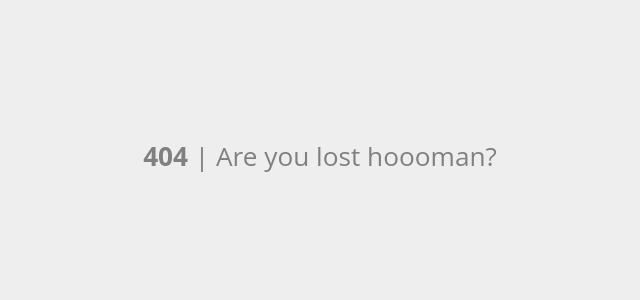
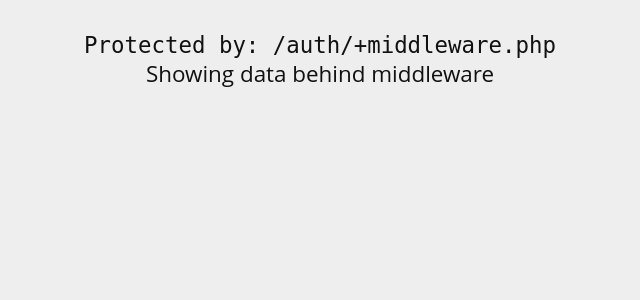
Before and after one commit to frozeeen/PHP-file-based-routing, a PHP site: page /php-file-based-routing/auth in a window 1280 px wide. Shown: the top 300 px of the page, without its empty margins (320-960 px from the left). Run offline with PHP 8.4, Linux system fonts and the light colour scheme.

Commit message:
feat: add middleware

```diff
--- a/index.php
+++ b/index.php
@@ -17,11 +17,23 @@
 	$destination_path = ENTRY_FOLDER;
 	$current_type = 0; // 0 Folder | 1 File
 	$is_not_found = false;
+	$middleware_path = false;
+	$middleware_file_name = "+middleware.php";
+
 	for($r = 0; $r < $REQUEST_DEPTH; $r++){
 		$part = $REQUEST_URI[$r];
+		$moving_path = ($destination_path . DIRECTORY_SEPARATOR . $part);
+
+		# Check for middlewares
+		if( file_exists($destination_path . DIRECTORY_SEPARATOR . $middleware_file_name) ){
+			$middleware_path = $destination_path . DIRECTORY_SEPARATOR . $middleware_file_name;
+		}
+
+		if( file_exists($moving_path . DIRECTORY_SEPARATOR . $middleware_file_name) ){
+			$middleware_path = $moving_path . DIRECTORY_SEPARATOR . $middleware_file_name;
+		}
+
 		if( $part == '' ) continue;
-
-		$moving_path = ($destination_path . '/' . $part);
 
 		# Check if a raw file exist
 		$with_extension = str_contains($moving_path, '.') ? $moving_path : $moving_path . ".php";
@@ -48,14 +60,14 @@
 					# Slug folder
 					if( str_contains($scanned_dir[$i], '.') == false ){
 						$_GET[substr($scanned_dir[$i], 1, -1)] = $part;
-						$destination_path = $destination_path . '/' . $scanned_dir[$i];
+						$destination_path = $destination_path . DIRECTORY_SEPARATOR . $scanned_dir[$i];
 						$current_type = 0;
 
 					# Slug file
 					}else if( $r == $REQUEST_DEPTH - 1 ){
 						$file_name = explode('.', $scanned_dir[$i])[0];
 						$_GET[substr($file_name, 1, -1)] = $part;
-						$destination_path = $destination_path . '/' . $scanned_dir[$i];
+						$destination_path = $destination_path . DIRECTORY_SEPARATOR . $scanned_dir[$i];
 						$current_type = 1;
 						$is_slugged = true;
 					}
@@ -76,8 +88,8 @@
 	#|==================================
 	#| Check if the last iteration is already a file
 	#|==================================
-	if( $current_type == 0 && file_exists($destination_path . "/index.php") ){
-		$destination_path .= "/index.php";
+	if( $current_type == 0 && file_exists($destination_path . DIRECTORY_SEPARATOR . "index.php") ){
+		$destination_path .= ( DIRECTORY_SEPARATOR . "index.php" );
 	}else if( $current_type == 0 && $is_not_found == false ){
 		$is_not_found = true;
 	}
@@ -90,12 +102,19 @@
 	# require_once ".backend/your_script.php";
 
 	#|==================================
+	#| Run the Middleware
+	#|==================================
+	if( $middleware_path ){
+		require_once $middleware_path;
+	}
+
+	#|==================================
 	#| Load the selected page
 	#|==================================
 	if( file_exists($destination_path) && $is_not_found == false ){
 		require_once $destination_path;
 	}else{
-		require_once ENTRY_FOLDER . "/404.php";
+		require_once ENTRY_FOLDER . DIRECTORY_SEPARATOR . "404.php";
 	}
 
 	#|==================================
--- /dev/null
+++ b/pages/auth/+middleware.php
@@ -0,0 +1 @@
+<code>Protected by: /auth/+middleware.php</code>
--- /dev/null
+++ b/pages/auth/index.php
@@ -0,0 +1,12 @@
+<!DOCTYPE html>
+<html>
+<head>
+  <meta charset="utf-8">
+  <meta name="viewport" content="width=device-width, initial-scale=1">
+  <link rel="stylesheet" type="text/css" href="<?php echo ASSETS; ?>/app.css">
+  <script type="text/javascript" src="<?php echo ASSETS; ?>/app.js" ></script>
+</head>
+<body>
+  <div>Showing data behind middleware</div>
+</body>
+</html>
--- /dev/null
+++ b/pages/auth/nested/+middleware.php
@@ -0,0 +1,3 @@
+<?php
+  $is_not_found = true;
+?>
--- a/pages/index.php
+++ b/pages/index.php
@@ -13,7 +13,8 @@
 		<a href="your-awesome-page">Awesome page</a> |
 		<a href="post">Post</a> |
 		<a href="post/ABCDEFG">Show post</a> |
-		<a href="user/@foobar">Show user</a>
+		<a href="auth">Auth</a> |
+		<a href="auth/nested">Invalid Auth</a>
 	</small>
 </body>
 </html>
```
Also changed, not shown: pages/auth/nested/index.php (added, +12 -0 lines), README.md.
